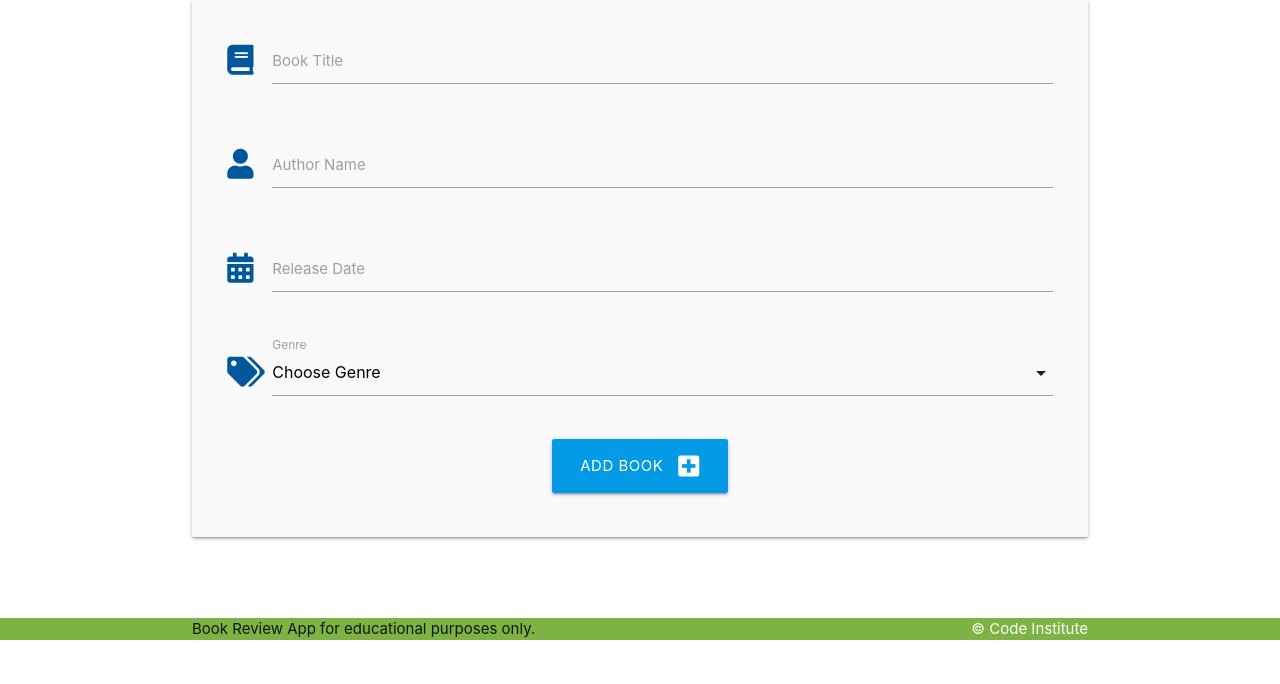
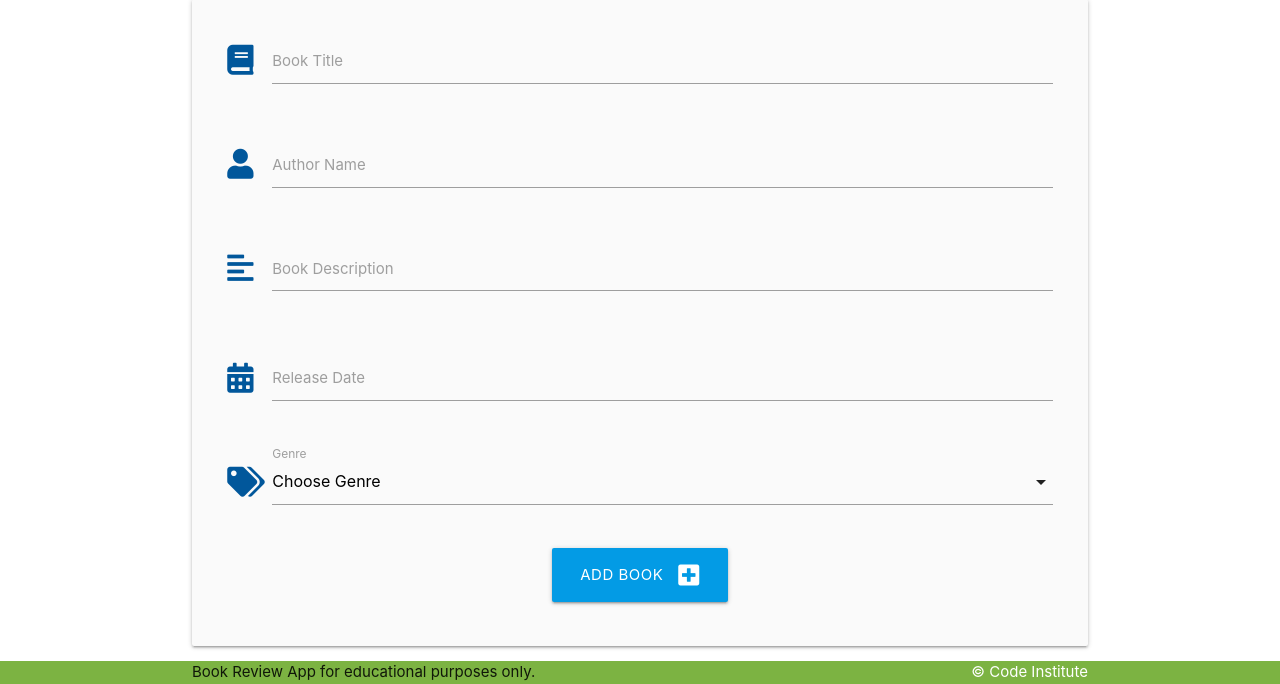
Before and after one commit to Ramil96/book-application, a Flask app: page /add_book in a window 1280 px wide. Shown: the part 160-844 px from the top of the page. Before the commit the page ends 800 px from the top, so only its background shows below. Run offline with Flask 3, Linux system fonts and the light colour scheme; data that the repository does not hold is empty.

Commit message:
add book description field

```diff
--- a/taskmanager/routes.py
+++ b/taskmanager/routes.py
@@ -41,14 +41,21 @@ def delete_genre(genre_id):
 @app.route("/add_book", methods=["GET", "POST"])
 def add_book():
     if request.method == "POST":
-        title = request.form.get("title")
+        book_title = request.form.get("book_title")
+        author_name = request.form.get("author_name")
+        release_date = request.form.get("release_date")
         genre_id = request.form.get("genre_id")
-        book = Book(title=title, genre_id=genre_id)
+
+        # Create new book instance
+        book = Book(title=book_title, author=author_name, release_date=release_date, genre_id=genre_id)
         db.session.add(book)
         db.session.commit()
+
         return redirect(url_for("home"))
-    genres = Genre.query.order_by(Genre.genre_name).all()
+
+    genres = Genre.query.all()
     return render_template("add_book.html", genres=genres)
+
 
 @app.route("/edit_book/<int:book_id>", methods=["GET", "POST"])
 def edit_book(book_id):
--- a/taskmanager/templates/add_book.html
+++ b/taskmanager/templates/add_book.html
@@ -20,6 +20,16 @@
                 <i class="fas fa-user prefix light-blue-text text-darken-4"></i>
                 <input id="author_name" name="author_name" minlength="3" maxlength="50" type="text" class="validate" required>
                 <label for="author_name">Author Name</label>
+            </div>
+        </div>
+
+        <!-- Book Description -->
+        <div class="row">
+            <div class="input-field col s12">
+                <i class="fas fa-align-left prefix light-blue-text text-darken-4"></i>
+                <textarea id="book_description" name="book_description" minlength="10" maxlength="500"
+                    class="materialize-textarea validate" required></textarea>
+                <label for="book_description">Book Description</label>
             </div>
         </div>
 
@@ -58,12 +68,12 @@
 </div>
 
 <script>
-    // Initialize Materialize datepicker
+    // Initialize Materialize datepicker and select
     document.addEventListener('DOMContentLoaded', function() {
         const datePickers = document.querySelectorAll('.datepicker');
         M.Datepicker.init(datePickers, {
-            format: 'yyyy-mm-dd', // Format to match typical SQL date formats
-            yearRange: [1900, new Date().getFullYear()] // Limit years to realistic range
+            format: 'yyyy-mm-dd', // Match typical SQL date format
+            yearRange: [1900, new Date().getFullYear()] // Limit year range
         });
 
         const selectElems = document.querySelectorAll('select');
```
